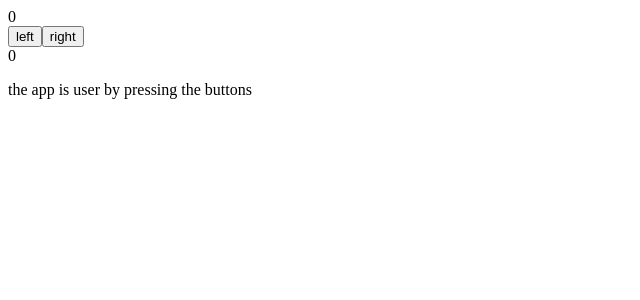
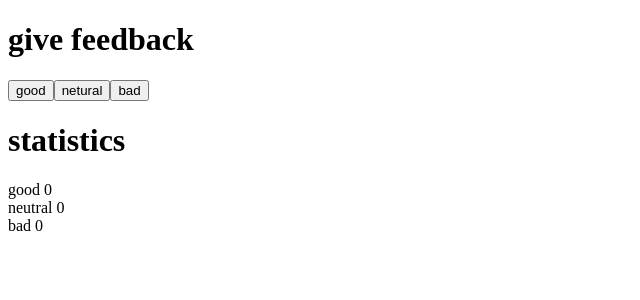
Before and after one commit to Evilgozen/-Web-, a React (Create React App) app: page / in a window 1280 px wide. Shown: the top 300 px of the page, without its empty margins (0-640 px from the left). Built offline with nearby package versions, Linux system fonts and the light colour scheme.

Commit message:
完成作业1.6

```diff
--- a/src/App.js
+++ b/src/App.js
@@ -1,60 +1,70 @@
 import { useState } from 'react'
 
-const History = (props) => {
-  if(props.allClicks.length === 0) {
-    return (
-      <div>
-        the app is user by pressing the buttons
-      </div>
-    )
+const Title = ({text}) => {
+  return (
+    <h1>
+      {text}
+    </h1>
+  )
+}
+
+const Button = ({ text,onClick }) =>  {
+  return (
+    <button onClick={onClick}>{text}</button>
+  )
+}
+
+const StatusShow = ({text,number}) => {
+  return (
+    <div>{text} {number}</div>
+  )
+}
+
+const App = () => {
+  // save clicks of each button to its own state
+  const [status, setstatus] = useState({
+    good: 0,
+    neutral: 0,
+    bad: 0
+  })
+
+  const handelgood = () => {
+    const newClicks = {
+      ...status,
+      good:status.good + 1
+    }
+    setstatus(newClicks)
   }
+
+  const handelneutral = () => {
+    const newClicks = {
+      ...status,
+      neutral:status.neutral+1
+    }
+    console.log(status.neutral)
+    setstatus(newClicks)
+  }
+
+  const handelbad = () => {
+    const newClicks = {
+        ...status,
+        bad: status.bad +1
+    }
+    setstatus(newClicks)
+  }
+
   return (
     <div>
-      button press history:{props.allClicks.join(' ')}
+      <Title text='give feedback' />
+      <Button onClick={handelgood} text='good' />
+      <Button onClick={handelneutral} text='netural' />
+      <Button onClick={handelbad} text='bad' />
+      <Title text='statistics' />
+      <StatusShow text='good' number={status.good} />
+      <StatusShow text='neutral' number={status.neutral} />
+      <StatusShow text='bad' number={status.bad} />
     </div>
   )
 }
 
-const Display = ({ counter }) => <div>{counter}</div>
-
-const Button = ({onClick , text}) =>  <button onClick={onClick}>{text}</button>
-
-const App = () => {
-  const [clicks,setClicks] = useState({
-      Left:0,Right:0
-  })
-
-  const [allClicks,steAll] =useState([])
-
-  const handelLeftClick = () => {
-    const newClicks = {
-      ...clicks,
-      Left:clicks.Left +1
-    }
-    console.log(clicks.Left)
-    steAll(allClicks.concat('L'))
-    setClicks(newClicks)
-  }
-
-  const handelRightClick = () => {
-    const newClicks = {
-      ...clicks,
-      Right: clicks.Right+1
-    }
-    steAll(allClicks.concat('R'))
-    setClicks(newClicks)
-  }
-
-  return (
-    <>
-    <Display counter={clicks.Left} />
-    <Button onClick={ handelLeftClick } text='left' />
-    <Button onClick={ handelRightClick } text='right' />
-    <Display counter={clicks.Right} />
-    <p>{allClicks.join(' ')}</p>
-    <History allClicks={allClicks} />
-    </>
-  )
-}
-
 export default App
```
